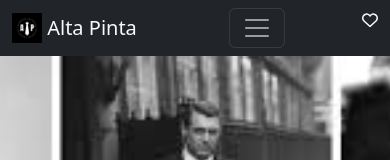
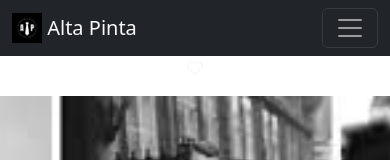
Before and after one commit to eugenia1984/reacteam, a React (Create React App) app: page / in a window 390 px wide. Shown: the top 160 px of the page. Built offline with nearby package versions, Linux system fonts and the light colour scheme.

Commit message:
saco el componente card del header para que quede bien ubicado el menu hamburguesa al verlo en mobil

```diff
--- a/src/App.js
+++ b/src/App.js
@@ -4,12 +4,14 @@ import { Router } from "./components/router";
 import { LoginProvider } from "./components/login";
 import Footer from "./components/footer/Footer.jsx";
 import './App.css';
+import ShoppingCart from "./components/shoppingcart/ShoppingCart";
 
 function App() {
   return (
     <div className="App">
       <LoginProvider>
         <Header />
+        <ShoppingCart />
         <MainLayout>
           <Router />
         </MainLayout>
--- a/src/components/header/NavbarHeader.jsx
+++ b/src/components/header/NavbarHeader.jsx
@@ -26,7 +26,6 @@ function NavbarHeader() {
             ))}
           </Nav>
         </Navbar.Collapse>
-        <ShoppingCart />
       </Container>
     </Navbar>
   );
```
